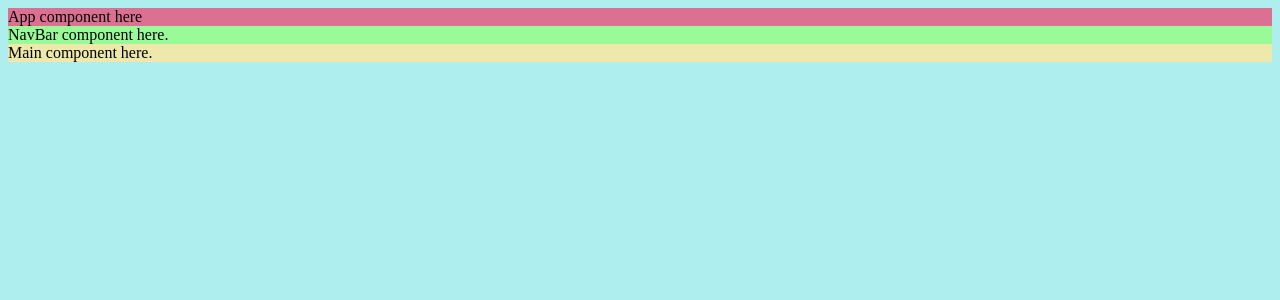
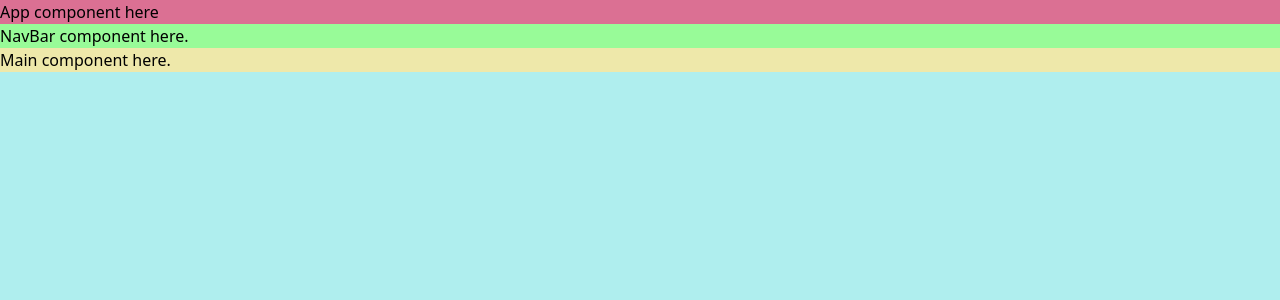
Before and after one commit to viviankwok/containment, a React (Create React App) app in the folder client/: page / in a window 1280 px wide. Shown: the top 300 px of the page. Built offline with nearby package versions, Linux system fonts and the light colour scheme.

Commit message:
installed tailwind

```diff
--- a/client/package.json
+++ b/client/package.json
@@ -34,5 +34,10 @@
       "last 1 firefox version",
       "last 1 safari version"
     ]
+  },
+  "devDependencies": {
+    "autoprefixer": "^10.4.8",
+    "postcss": "^8.4.14",
+    "tailwindcss": "^3.1.8"
   }
 }
--- /dev/null
+++ b/client/postcss.config.js
@@ -0,0 +1,6 @@
+module.exports = {
+  plugins: {
+    tailwindcss: {},
+    autoprefixer: {},
+  },
+}
--- a/client/src/index.css
+++ b/client/src/index.css
@@ -1,3 +1,7 @@
+@tailwind base;
+@tailwind components;
+@tailwind utilities;
+
 body {
   background-color: paleturquoise;
 }
--- /dev/null
+++ b/client/tailwind.config.js
@@ -0,0 +1,8 @@
+/** @type {import('tailwindcss').Config} */
+module.exports = {
+  content: ["./src/**/*.{js,jsx,ts,tsx}"],
+  theme: {
+    extend: {},
+  },
+  plugins: [],
+};
```
Also changed, not shown: 1 other file (tests, documents, lock files or other folders).
